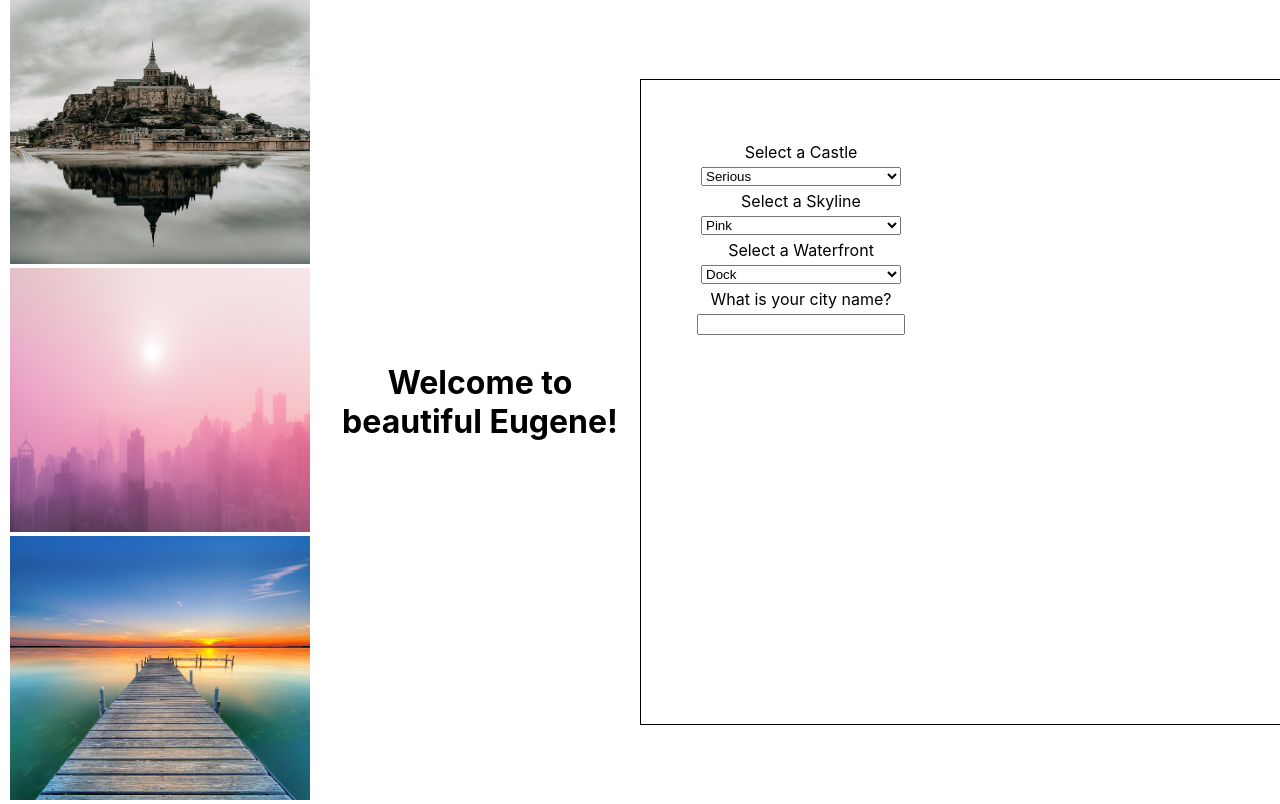
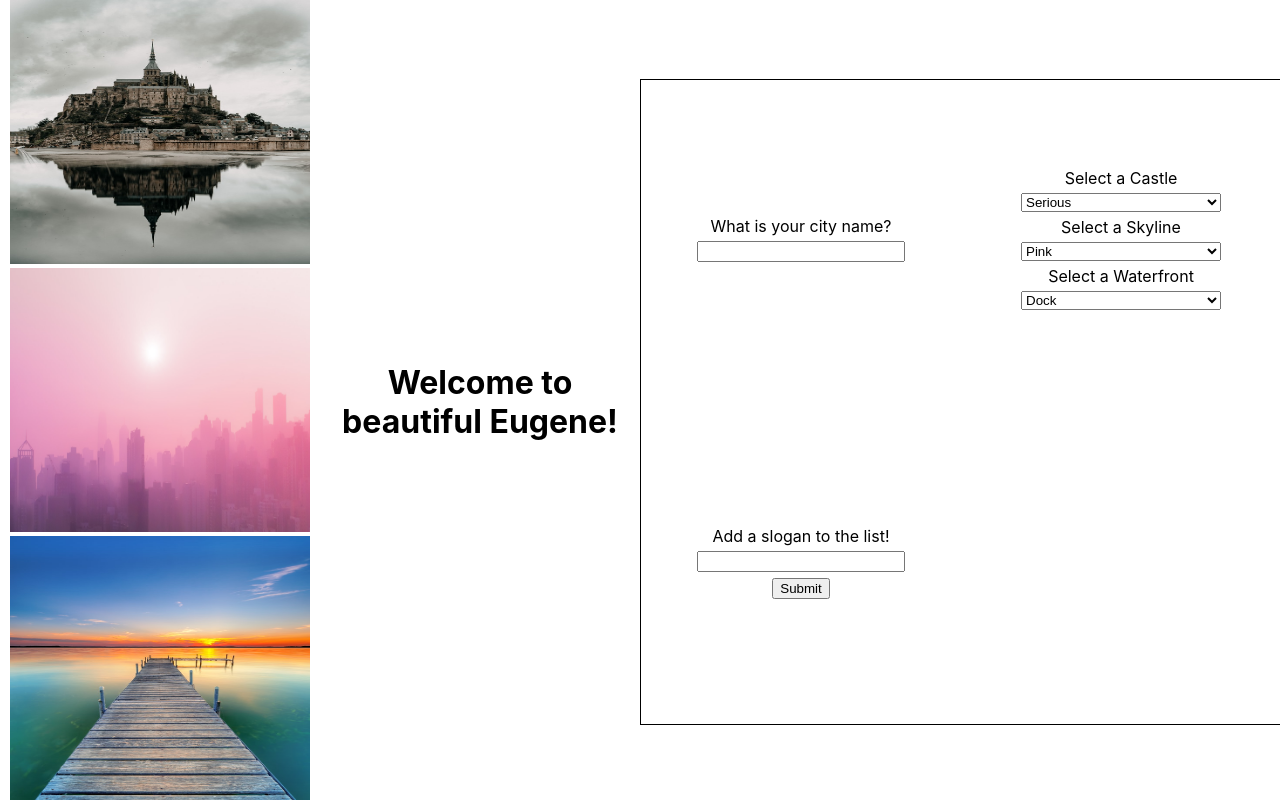
Before and after one commit to ClareMcDonald/react-half-baked-city-builder, a React (Create React App) app: page / in a window 1280 px wide. Built offline with nearby package versions, Linux system fonts and the light colour scheme.

Commit message:
filled in SloganForm

```diff
--- a/src/App.js
+++ b/src/App.js
@@ -32,18 +32,21 @@ function App() {
       </h1>
       <div className='bottom'>
         {/* here, the CityNameInput component takes in the setCityName state handler function */}
+        <CityNameInput setCityName={setCityName} />
+
         <section className='dropdowns'>
 
           {/*  render all three Dropdown components (WaterfrontDropdown, SkylineDropdown, CastleDropdown) here. */}
           <CastleDropdown setCastleId={setCastleId} />
           <SkylineDropdown setSkylineId={setSkylineId} />
           <WaterfrontDropdown setWaterfrontId={setWaterfrontId} />
-          <CityNameInput setCityName={setCityName}/>
 
           {/* In each Dropdown, pass as props the state handler functions defined above, so that these child components can manipulate parent state */}
 
         </section>
         {/* here, the SloganForm component takes in the setSlogans state handler function and the slogans array that live in state */}
+        <SloganForm setSlogans={setSlogans} slogans={slogans} />
+
         {/* here, the SloganList component takes the array of slogans that lives in state */}
 
       </div>
--- a/src/SloganForm.js
+++ b/src/SloganForm.js
@@ -1,24 +1,34 @@
-export default function SloganForm(props) {
+import { useState } from 'react';
+
+export default function SloganForm({ slogans, setSlogans }) {
   // React forms are a pain!
   // Track the sloganInput form state with a useState hook
+  const [sloganInput, setSloganInput] = useState('');
 
   function handleSubmit(e) {
     e.preventDefault();
 
     // This component takes in a prop called setSlogans, which is a function that takes in an array of slogans.
     // Also, this component also takes in a prop called slogans, which is an arry of strings. //// On submit call the setSlogans state with a new array that is a copy of the old array with the new slogan immutably added to the end
+    setSlogans([...slogans, sloganInput]);
 
     // set the sloganInput form state to an empty string to reset the form
+    setSloganInput('');
+
+  }
+
+  function handleSloganChange(e) {
+    sloganInput(e.target.value);
   }
 
   return (
     <section>
       {/* on submit, call the handleSubmit function, defined above */}
-      <form>
+      <form onSubmit={handleSubmit}>
         Add a slogan to the list!
         {/* on change, set the sloganInput in state to be the input value */}
         {/* also, weirdly, set the value of this input to the sloganInput tracked in state to make this a 'controlled' form input */}
-        <input />
+        <input requried value={sloganInput} onChange={handleSloganChange}/>
         <button>Submit</button>
       </form>
     </section>
--- a/src/SloganList.js
+++ b/src/SloganList.js
@@ -1,11 +1,12 @@
 import React from 'react';
 
-export default function SloganList(props) {
+export default function SloganList({ slogans }) {
   return (
     <section>
       <h2>Your slogans:</h2>
       {/* This kind of component should be familiar by now. It takes in (as props) an array of slogans */}
       {/* Then map over those slogans and for each slogan, render a Slogan component. Supply a key and a slogan as props to each Slogan component */}
+      {slogans.map}
     </section>
   );
 }
```
